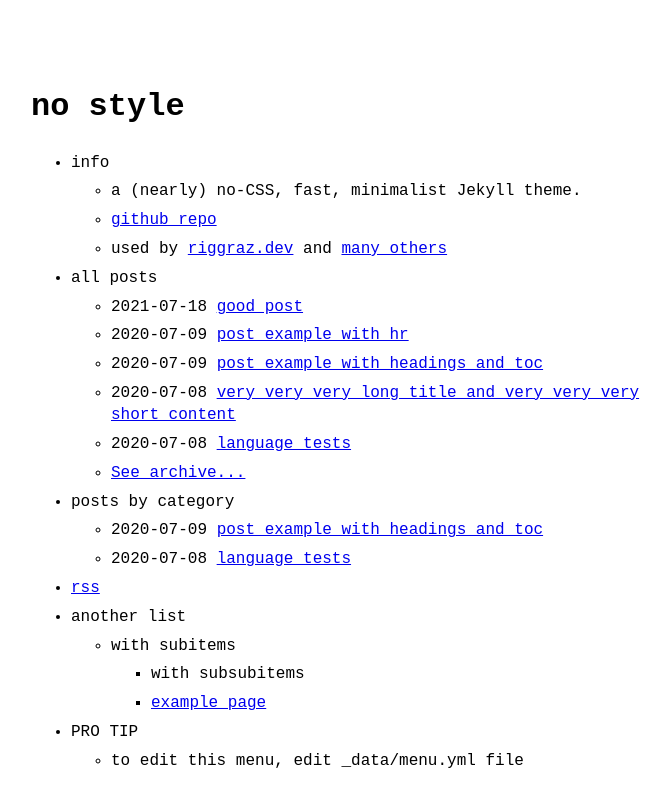
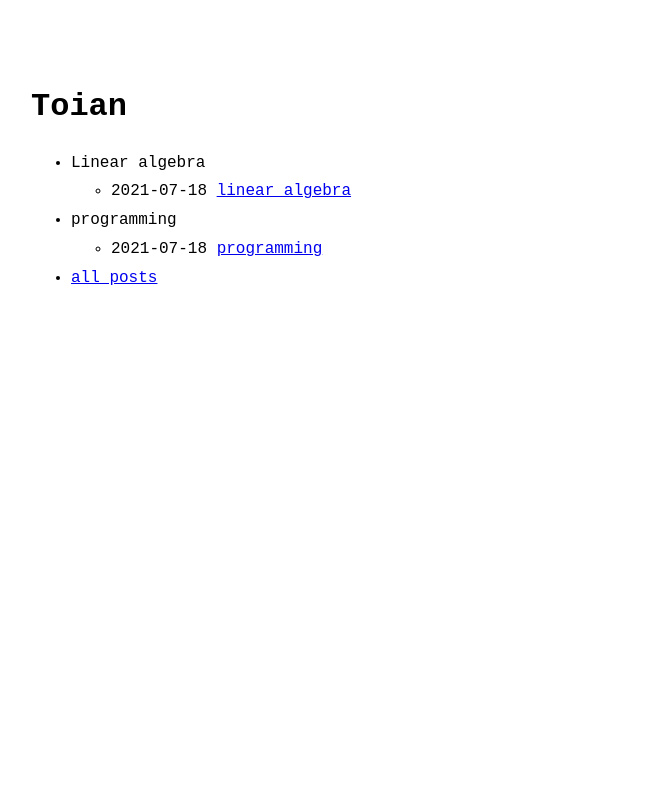
Before and after one commit to Toian/Toian.github.io, a Jekyll site: the page built from index.md, in a window 1280 px wide. Shown: the top 807 px of the page, without its empty margins (289-958 px from the left). Built offline with Jekyll 4.4.1, drawn with Linux system fonts in a browser that asks for light colours.

Commit message:
whole change

```diff
--- a/_config.yml
+++ b/_config.yml
@@ -1,5 +1,5 @@
-title: no style # name of the site
-author: J.J.Won # name of site's author
+title: Toian # name of the site
+author:  # name of site's author
 email:  # email of site's author
 url:  # root address of the site
 baseurl: "" # subpath of the site, e.g. "/blog" (leave it blank "" if you're site shouldn't use a subpath)
--- a/_data/menu.yml
+++ b/_data/menu.yml
@@ -2,37 +2,22 @@
 # https://github.com/riggraz/no-style-please#customize-the-menu
 
 entries:
-  - title: info
-    entries:
-      - title: a (nearly) no-CSS, fast, minimalist Jekyll theme.
-      - title: github repo
-        url: https://github.com/riggraz/no-style-please
-      - title: "used by <a href='https://riggraz.dev'>riggraz.dev</a> and <a href='https://github.com/riggraz/no-style-please/network/dependents'>many others</a>"
+
+  - title: Linear algebra
+    post_list:
+      category: linear_algebra
+      limit: 5
+      show_more: true
+      show_more_text: See more posts...
+      show_more_url: linear_algebra-archive.html
+
+  - title: programming
+    post_list :
+        category: programming
+        limit: 5
+        show_more: true
+        show_more_text: See more posts...
+        show_more_url: programming-archive.html
 
   - title: all posts
-    post_list:
-      limit: 5
-      show_more: true
-      show_more_text: See archive...
-      show_more_url: archive.html
-
-  - title: posts by category
-    post_list:
-      category: example2
-      show_more: true
-      show_more_text: See more posts...
-      show_more_url: example2-archive.html
-
-  - title: rss
-    url: feed.xml
-
-  - title: another list
-    entries:
-      - title: with subitems
-        entries:
-          - title: with subsubitems
-          - title: example page
-            url: about
-  - title: PRO TIP
-    entries:
-      - title: to edit this menu, edit _data/menu.yml file
+    url: archive.html
--- /dev/null
+++ b/_posts/2021-07-18-Linear-Algebra.md
@@ -0,0 +1,6 @@
+---
+layout: post
+slug: Liniear algebra
+category: linear_algebra
+---
+This is my first post for linear algebra
--- /dev/null
+++ b/_posts/2021-07-18-programming.md
@@ -0,0 +1,6 @@
+---
+layout: post
+slug: programming
+category: programming
+---
+This is my first post for programming.
```
Also changed, not shown: Gemfile (+4 -4 lines), linear-algebra-archive.md (added, +5 -0 lines), programming.md (added, +5 -0 lines), LICENSE.txt (deleted), _screenshots/featured-image.png (deleted), _screenshots/lighthouse-report.png (deleted), _screenshots/page-speed-insights-report.png (deleted).
